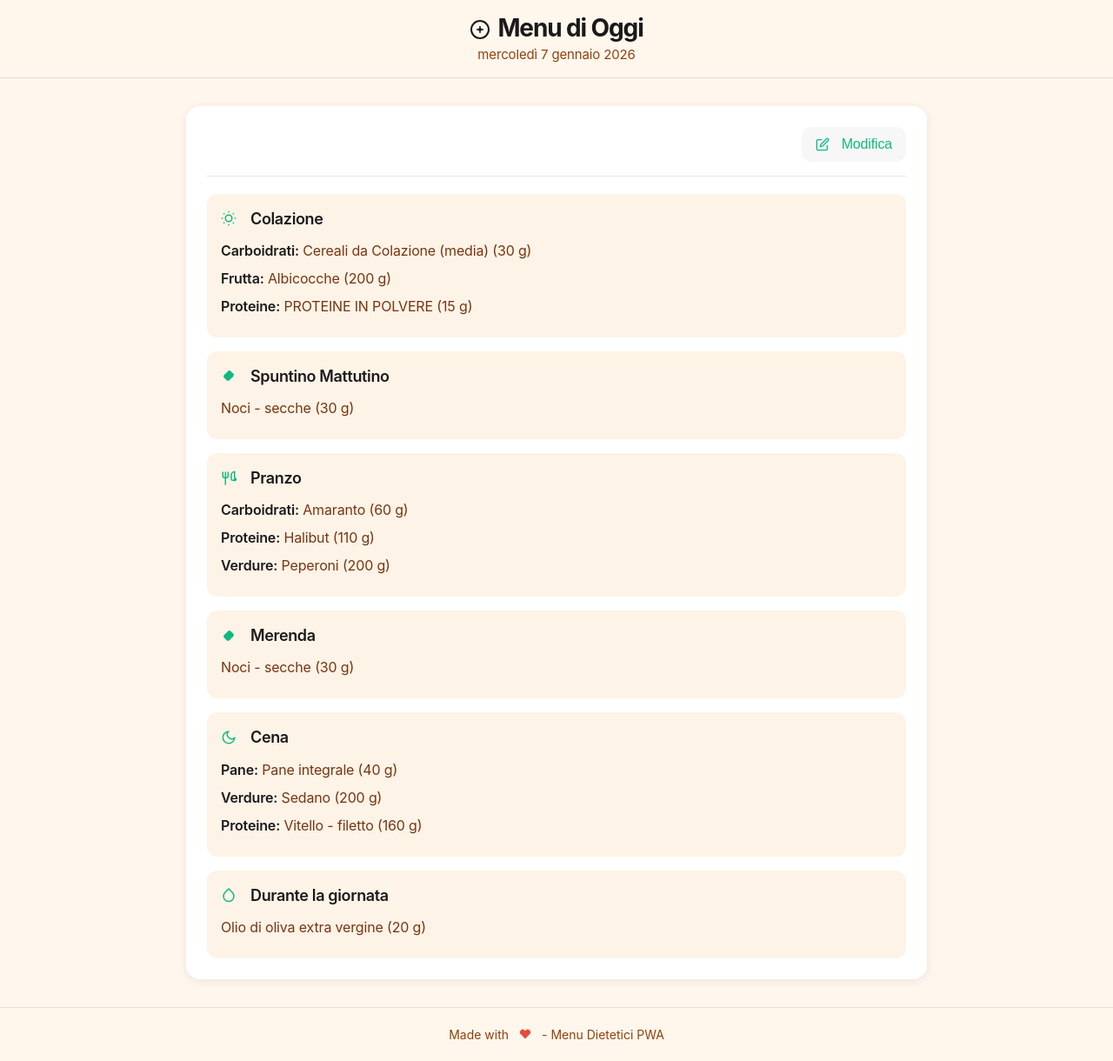
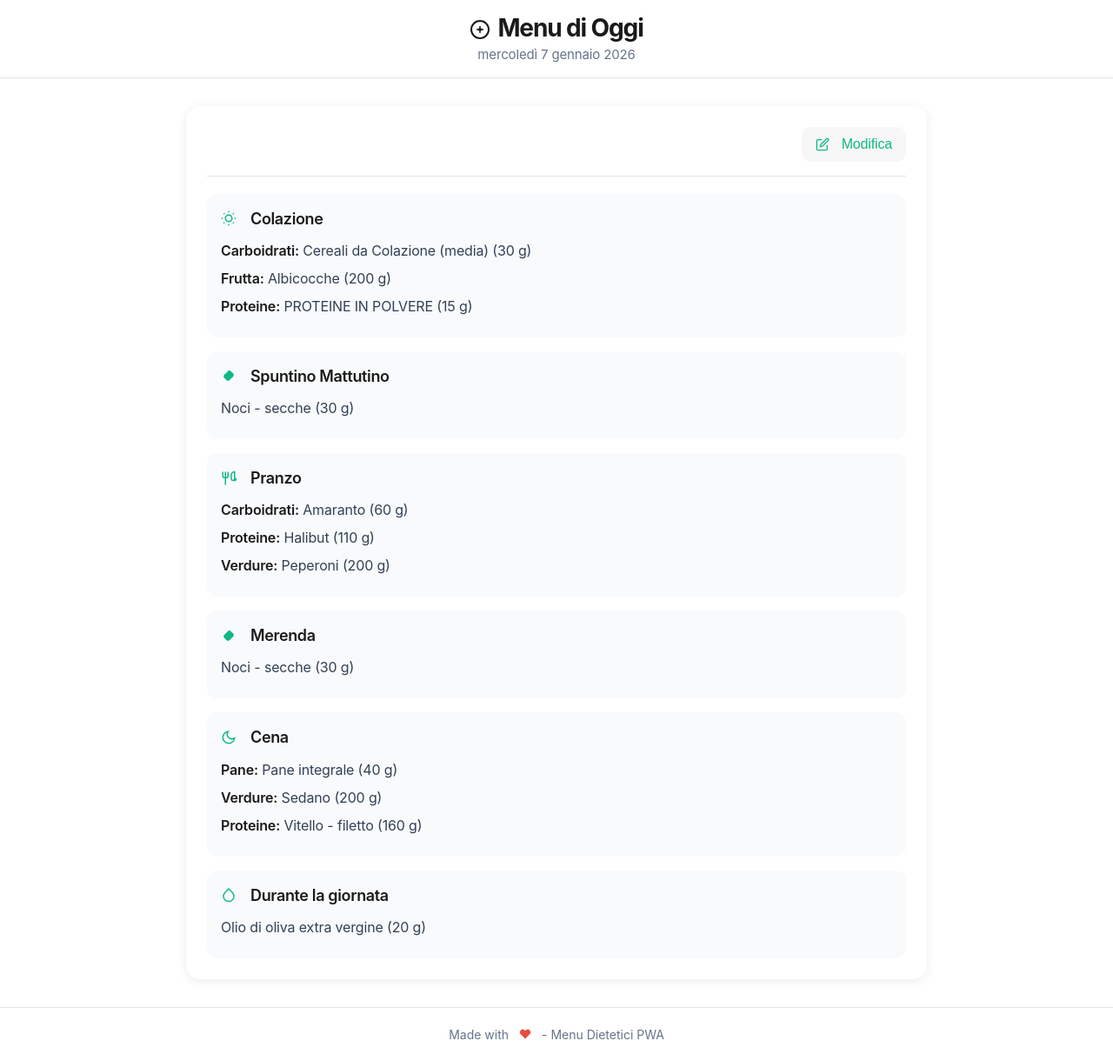
Before and after one commit to artscomi/diet-pwa, a React (Vite) app: page / in a window 1280 px wide. Shown: the whole page at 87% size. Built offline with nearby package versions, Linux system fonts and the light colour scheme.

Commit message:
Update background colors and text colors across multiple CSS files for improved visual consistency and readability. Adjusted background color in vite.config.js and refined color scheme in App.css, DailyMenu.css, IngredientSelector.css, and index.css.

```diff
--- a/dev-dist/sw.js
+++ b/dev-dist/sw.js
@@ -82,7 +82,7 @@ define(['./workbox-ca84f546'], (function (workbox) { 'use strict';
     "revision": "3ca0b8505b4bec776b69afdba2768812"
   }, {
     "url": "index.html",
-    "revision": "0.2lqgqd5olao"
+    "revision": "0.mbqqcmm9p58"
   }], {});
   workbox.cleanupOutdatedCaches();
   workbox.registerRoute(new workbox.NavigationRoute(workbox.createHandlerBoundToURL("index.html"), {
--- a/src/App.css
+++ b/src/App.css
@@ -10,7 +10,7 @@
   min-height: -webkit-fill-available;
   display: flex;
   flex-direction: column;
-  background: #fff7ed;
+  background: #ffffff;
   color: #1a1a1a;
 }
 
@@ -18,7 +18,7 @@
   text-align: center;
   padding: 1rem 1.25rem;
   padding-top: max(1rem, calc(env(safe-area-inset-top) + 0.75rem));
-  background: rgba(255, 247, 237, 0.95);
+  background: rgba(255, 255, 255, 0.98);
   backdrop-filter: saturate(180%) blur(20px);
   -webkit-backdrop-filter: saturate(180%) blur(20px);
   border-bottom: 0.5px solid rgba(0, 0, 0, 0.1);
@@ -39,7 +39,7 @@
 
 .subtitle {
   font-size: clamp(0.8125rem, 2vw, 0.9375rem);
-  color: #92400e;
+  color: #64748b;
   font-weight: 400;
   letter-spacing: -0.01em;
   line-height: 1.4;
@@ -168,7 +168,7 @@
   align-items: center;
   gap: 0.75rem;
   font-size: clamp(0.875rem, 2.5vw, 1rem);
-  color: #92400e;
+  color: #64748b;
   transition: color 0.2s ease;
   line-height: 1.5;
 }
@@ -177,7 +177,7 @@
   font-size: 1.125rem;
   display: flex;
   align-items: center;
-  color: #92400e;
+  color: #64748b;
   min-width: 24px;
   flex-shrink: 0;
 }
@@ -191,7 +191,7 @@
 
 .menu-card-arrow {
   font-size: 1.25rem;
-  color: #a16207;
+  color: #94a3b8;
   transition: all 0.3s ease;
   flex-shrink: 0;
 }
@@ -252,7 +252,7 @@
   text-align: center;
   padding: 1.25rem 1.5rem;
   padding-bottom: max(1.25rem, calc(env(safe-area-inset-bottom) + 1rem));
-  background: rgba(255, 247, 237, 0.95);
+  background: rgba(255, 255, 255, 0.98);
   backdrop-filter: saturate(180%) blur(20px);
   -webkit-backdrop-filter: saturate(180%) blur(20px);
   border-top: 0.5px solid rgba(0, 0, 0, 0.1);
@@ -260,7 +260,7 @@
 }
 
 .app-footer p {
-  color: #92400e;
+  color: #64748b;
   font-size: clamp(0.75rem, 2vw, 0.875rem);
   display: flex;
   align-items: center;
--- a/src/components/DailyMenu.css
+++ b/src/components/DailyMenu.css
@@ -95,7 +95,7 @@
 
 .menu-action-btn.cancel {
   background: rgba(0, 0, 0, 0.03);
-  color: #92400e;
+  color: #64748b;
 }
 
 .menu-action-btn.cancel:hover {
@@ -128,7 +128,7 @@
 }
 
 .menu-section {
-  background: #fef3e7;
+  background: #f8fafc;
   border-radius: 12px;
   padding: 1rem;
   border: none;
@@ -136,7 +136,7 @@
 }
 
 .menu-section:hover {
-  background: #fed7aa;
+  background: #e2e8f0;
 }
 
 .menu-section h4 {
@@ -162,7 +162,7 @@
   margin: 0.5rem 0;
   font-size: clamp(0.875rem, 2.5vw, 1rem);
   line-height: 1.5;
-  color: #78350f;
+  color: #334155;
   letter-spacing: -0.01em;
 }
 
@@ -224,7 +224,7 @@
 /* Touch device optimizations */
 @media (hover: none) and (pointer: coarse) {
   .menu-section:hover {
-    background: #fef3e7;
+    background: #f8fafc;
   }
 
   .menu-action-btn:hover {
--- a/src/components/IngredientSelector.css
+++ b/src/components/IngredientSelector.css
@@ -9,7 +9,7 @@
   font-size: clamp(0.6875rem, 2vw, 0.8125rem);
   font-weight: 600;
   margin-bottom: 0.625rem;
-  color: #92400e;
+  color: #64748b;
   letter-spacing: 0.05em;
   text-transform: uppercase;
   line-height: 1.4;
@@ -39,7 +39,7 @@
 
 .ingredient-selector-button:active {
   transform: scale(0.98);
-  background: #fef3e7;
+  background: #f8fafc;
 }
 
 .ingredient-selector-button:hover {
@@ -49,7 +49,7 @@
 }
 
 .ingredient-selector-button.open {
-  background: #fef3e7;
+  background: #f8fafc;
   border-color: #10b981;
   box-shadow: 0 2px 8px rgba(16, 185, 129, 0.2);
 }
@@ -67,13 +67,13 @@
 
 .ingredient-selector-text:empty::before {
   content: attr(placeholder);
-  color: #92400e;
+  color: #64748b;
   font-weight: 400;
 }
 
 .ingredient-selector-arrow {
   font-size: 0.75rem;
-  color: #92400e;
+  color: #64748b;
   flex-shrink: 0;
   transition: all 0.3s cubic-bezier(0.4, 0, 0.2, 1);
 }
@@ -137,7 +137,7 @@
 }
 
 .ingredient-option:active {
-  background: #fef3e7;
+  background: #f8fafc;
   transform: scale(0.98);
 }
 
@@ -153,7 +153,7 @@
 }
 
 .ingredient-option.empty {
-  color: #92400e;
+  color: #64748b;
   cursor: default;
   justify-content: center;
 }
@@ -172,7 +172,7 @@
 
 .option-quantity {
   font-size: clamp(0.8125rem, 2vw, 0.9375rem);
-  color: #92400e;
+  color: #64748b;
   font-weight: 400;
   white-space: nowrap;
   flex-shrink: 0;
@@ -237,6 +237,6 @@
   }
 
   .ingredient-option:active {
-    background: #fef3e7;
+    background: #f8fafc;
   }
 }
--- a/src/index.css
+++ b/src/index.css
@@ -6,7 +6,7 @@
 
   color-scheme: light;
   color: #1a1a1a;
-  background-color: #fff7ed;
+  background-color: #ffffff;
 
   font-synthesis: none;
   text-rendering: optimizeLegibility;
@@ -21,7 +21,7 @@ body {
   min-width: 320px;
   min-height: 100vh;
   min-height: -webkit-fill-available;
-  background-color: #fff7ed;
+  background-color: #ffffff;
   overscroll-behavior: none;
 }
 
--- a/vite.config.js
+++ b/vite.config.js
@@ -14,7 +14,7 @@ export default defineConfig({
         short_name: 'Menu Dieta',
         description: 'Menu giornalieri che rispettano la tua dieta personalizzata',
         theme_color: '#10b981',
-        background_color: '#fafafa',
+        background_color: '#ffffff',
         display: 'standalone',
         orientation: 'portrait',
         scope: '/',
```
